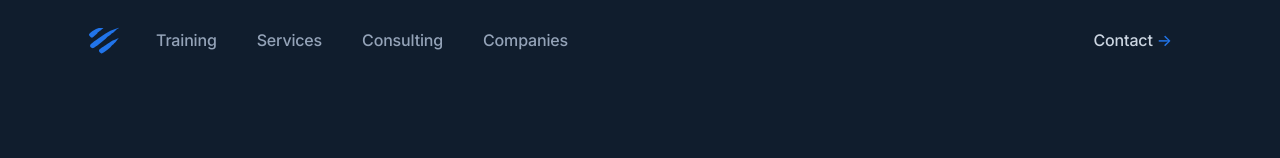
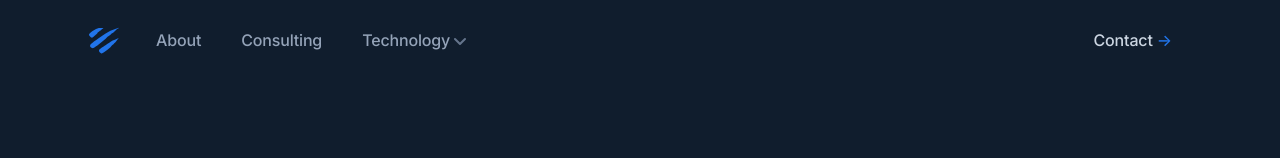
Before and after one commit to CrestAliBabar/CrestWebsite, a Next.js app in the folder crest-nextapp/: page / in a window 1280 px wide. Shown: the top 158 px of the page. Built offline with nearby package versions, Linux system fonts and the light colour scheme; a web font is replaced by a local one.

Commit message:
Add new features in header, remove unused component in homepage

```diff
--- a/crest-nextapp/app/(default)/page.tsx
+++ b/crest-nextapp/app/(default)/page.tsx
@@ -21,7 +21,6 @@ export default function Home() {
       <Features02 />
       <Features03 />
       <Target />
-      <PricingSection />
       <Cta />
     </>
   )
--- a/crest-nextapp/components/ui/header.tsx
+++ b/crest-nextapp/components/ui/header.tsx
@@ -21,27 +21,26 @@ export default function Header({ mode = 'dark' }: {
 
             {/* Desktop menu links */}
             <ul className="flex grow justify-start flex-wrap items-center">
+              {/* <li>
+                <Link href="/pricing" className="font-medium text-slate-800 hover:text-blue-600 dark:text-slate-400 dark:hover:text-blue-600 px-3 lg:px-5 py-2 flex items-center transition duration-150 ease-in-out">Training</Link>
+              </li> */}
               <li>
-                <Link href="/pricing" className="font-medium text-slate-800 hover:text-blue-600 dark:text-slate-400 dark:hover:text-blue-600 px-3 lg:px-5 py-2 flex items-center transition duration-150 ease-in-out">Training</Link>
-              </li>
-              <li>
-                <Link href="/about" className="font-medium text-slate-800 hover:text-blue-600 dark:text-slate-400 dark:hover:text-blue-600 px-3 lg:px-5 py-2 flex items-center transition duration-150 ease-in-out">Services</Link>
+                <Link href="/about" className="font-medium text-slate-800 hover:text-blue-600 dark:text-slate-400 dark:hover:text-blue-600 px-3 lg:px-5 py-2 flex items-center transition duration-150 ease-in-out">About</Link>
               </li>
               <li>
                 <Link href="/blog" className="font-medium text-slate-800 hover:text-blue-600 dark:text-slate-400 dark:hover:text-blue-600 px-3 lg:px-5 py-2 flex items-center transition duration-150 ease-in-out">Consulting</Link>
               </li>
-              <li>
-                <Link href="/wall-of-love" className="font-medium text-slate-800 hover:text-blue-600 dark:text-slate-400 dark:hover:text-blue-600 px-3 lg:px-5 py-2 flex items-center transition duration-150 ease-in-out">Companies</Link>
-              </li>
-
-              {/* <Dropdown title="Resources">
+              <Dropdown title="Technology">
                 <li>
-                  <Link href="/404" className="font-medium text-sm text-gray-600 hover:text-gray-900 flex py-2 px-5 leading-tight">404</Link>
+                  <Link href="/Blockchain" className="font-medium text-sm text-gray-600 hover:text-gray-900 flex py-2 px-5 leading-tight">Blockchain</Link>
                 </li>
                 <li>
-                  <Link href="/support" className="font-medium text-sm text-gray-600 hover:text-gray-900 flex py-2 px-5 leading-tight">Support</Link>
+                  <Link href="/Software Security" className="font-medium text-sm text-gray-600 hover:text-gray-900 flex py-2 px-5 leading-tight">Software Security</Link>
                 </li>
-              </Dropdown> */}
+                <li>
+                  <Link href="/Distributed System" className="font-medium text-sm text-gray-600 hover:text-gray-900 flex py-2 px-5 leading-tight">Distributed System</Link>
+                </li>
+              </Dropdown>
             </ul>
 
             {/* Desktop sign in links */}
```
